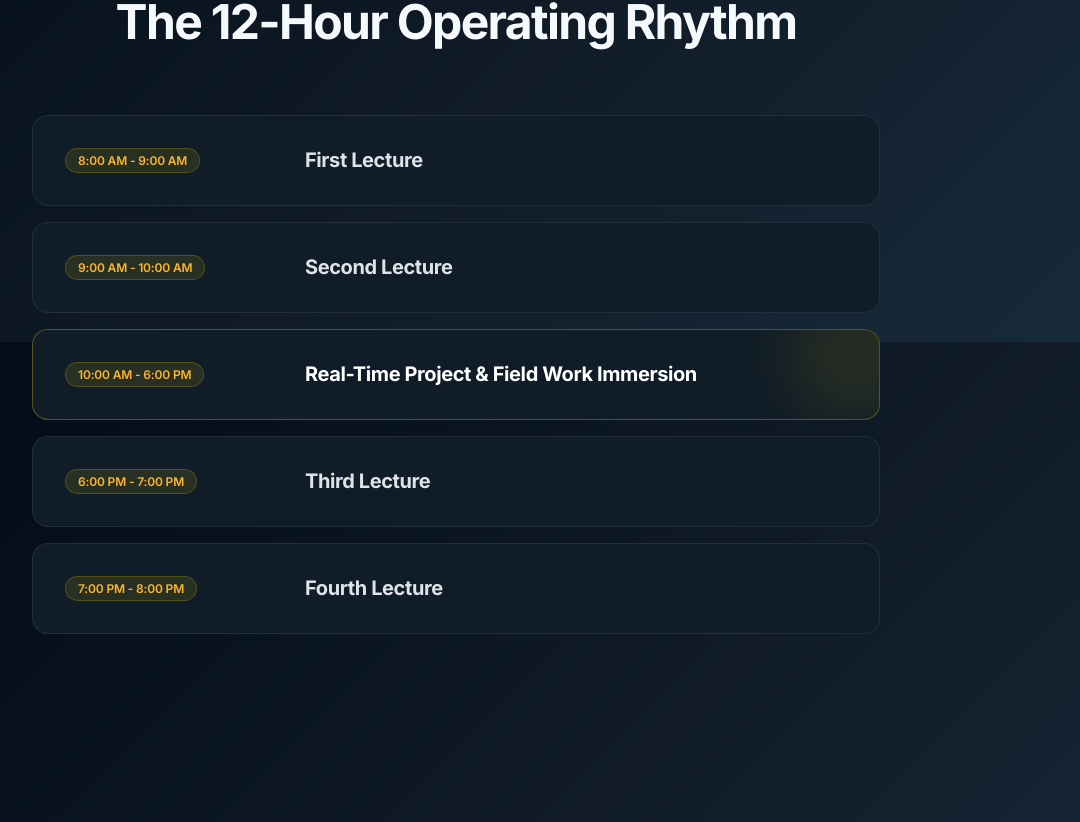
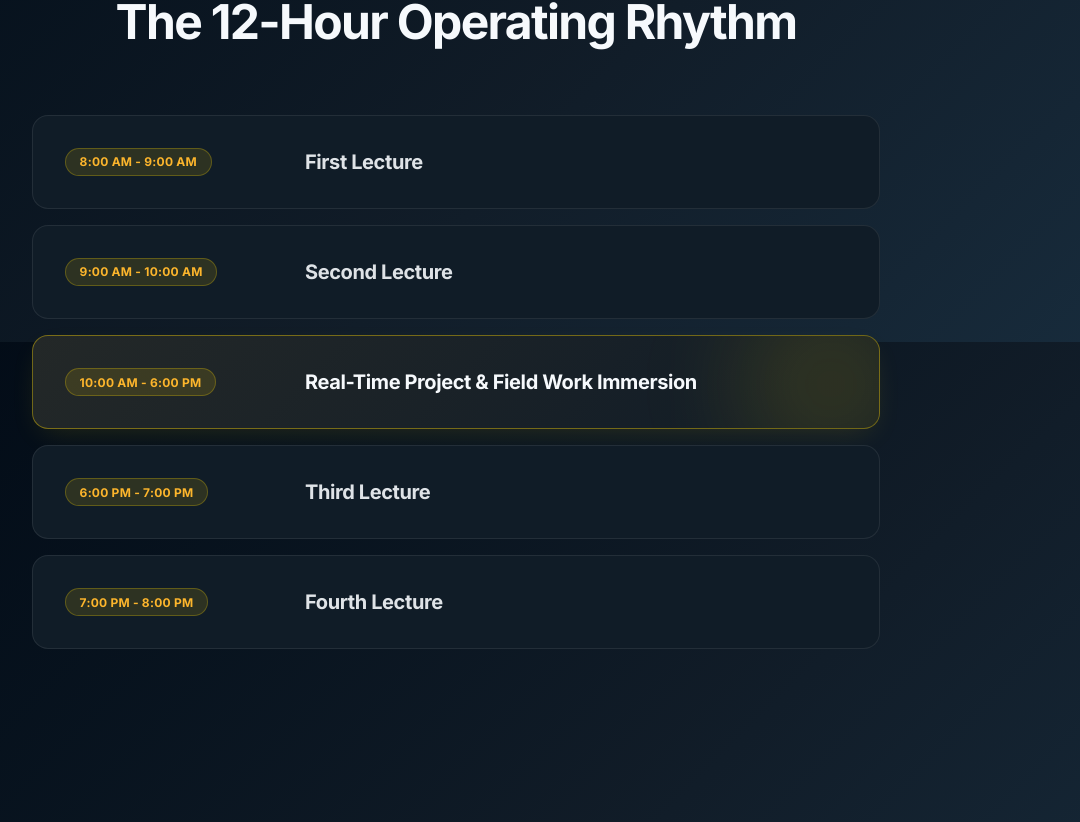
Before and after one commit to Uday0881/Lotlite_Edu, a React (Vite) app in the folder frontend/: page / in a window 1280 px wide. Shown: the part 5258-6080 px from the top of the page, without its empty margins (184-1264 px from the left). Built offline with nearby package versions, Linux system fonts and the light colour scheme.

Commit message:
text bg color fix

```diff
--- a/frontend/src/components/home/DailySchedule.jsx
+++ b/frontend/src/components/home/DailySchedule.jsx
@@ -25,6 +25,36 @@ export default function DailySchedule() {
           </h2>
         </div>
 
+        <style>{`
+          @media(min-width:768px){
+            .schedule-item { flex-direction:row !important; align-items:center !important; }
+            .schedule-time { width:14rem; }
+          }
+
+          /* Premium highlighted card styling for both dark and light themes */
+          .schedule-highlight-card {
+            border: 1px solid rgba(255, 215, 0, 0.4) !important;
+            background: linear-gradient(135deg, color-mix(in srgb, var(--card) 92%, var(--gold) 8%), var(--card)) !important;
+            box-shadow: 0 10px 30px -10px rgba(255, 215, 0, 0.15) !important;
+          }
+          .schedule-highlight-card:hover {
+            border-color: rgba(255, 215, 0, 0.7) !important;
+            box-shadow: 0 15px 40px -10px rgba(255, 215, 0, 0.25) !important;
+            transform: translateY(-4px);
+          }
+
+          /* Light mode specific adjustments for the highlighted card */
+          html.light .schedule-highlight-card {
+            background: linear-gradient(135deg, color-mix(in srgb, var(--card) 82%, var(--gold) 18%), var(--card)) !important;
+            border: 1px solid rgba(255, 215, 0, 0.6) !important;
+            box-shadow: 0 10px 30px -10px rgba(255, 215, 0, 0.2) !important;
+          }
+          html.light .schedule-highlight-card:hover {
+            border-color: rgba(255, 215, 0, 0.9) !important;
+            box-shadow: 0 15px 40px -10px rgba(255, 215, 0, 0.3) !important;
+          }
+        `}</style>
+
         <motion.div style={{ display: 'flex', flexDirection: 'column', gap: '1rem' }} variants={staggerContainer}>
           {dailyScheduleData.items.map((item, i) => (
             <motion.div
@@ -33,7 +63,7 @@ export default function DailySchedule() {
               style={{
                 position: 'relative',
                 borderRadius: '1rem',
-                border: `1px solid ${item.highlight ? 'rgba(255,215,0,0.3)' : 'var(--hairline)'}`,
+                border: '1px solid var(--hairline)',
                 padding: 'clamp(1.25rem,3vw,2rem)',
                 transition: 'all 300ms',
                 display: 'flex',
@@ -45,27 +75,25 @@ export default function DailySchedule() {
               }}
               onMouseEnter={(e) => (e.currentTarget.style.transform = 'translateY(-4px)')}
               onMouseLeave={(e) => (e.currentTarget.style.transform = 'translateY(0)')}
-              className="schedule-item"
+              className={`schedule-item ${item.highlight ? 'schedule-highlight-card' : ''}`}
             >
-              <style>{`@media(min-width:768px){.schedule-item{flex-direction:row !important;align-items:center !important}}`}</style>
-
               {item.highlight && (
-                <div style={{ position: 'absolute', top: 0, right: 0, width: '8rem', height: '8rem', background: 'rgba(255,215,0,0.1)', filter: 'blur(2rem)', borderRadius: '50%', marginTop: '-2.5rem', marginRight: '-2.5rem' }} />
+                <div style={{ position: 'absolute', top: 0, right: 0, width: '12rem', height: '12rem', background: 'rgba(255,215,0,0.12)', filter: 'blur(3rem)', borderRadius: '50%', marginTop: '-3rem', marginRight: '-3rem', pointerEvents: 'none' }} />
               )}
 
               {/* Time badge */}
               <div style={{ flexShrink: 0, position: 'relative', zIndex: 1 }} className="schedule-time">
-                <style>{`@media(min-width:768px){.schedule-time{width:14rem}}`}</style>
                 <span style={{
                   display: 'inline-flex',
                   alignItems: 'center',
                   borderRadius: '9999px',
-                  border: '1px solid rgba(255,215,0,0.2)',
-                  background: 'rgba(255,215,0,0.1)',
-                  padding: '0.25rem 0.75rem',
+                  border: '1px solid rgba(255,215,0,0.25)',
+                  background: 'rgba(255,215,0,0.12)',
+                  padding: '0.35rem 0.85rem',
                   fontSize: '0.75rem',
-                  fontWeight: 600,
+                  fontWeight: 700,
                   color: 'var(--gold)',
+                  letterSpacing: '0.02em',
                 }}>
                   {item.time}
                 </span>
@@ -73,10 +101,9 @@ export default function DailySchedule() {
 
               {/* Title */}
               <div style={{ flex: 1, position: 'relative', zIndex: 1 }}>
-                <h3 style={{
+                <h3 className="text-gray-900 dark:text-white" style={{
                   fontSize: '1.25rem',
                   fontWeight: 700,
-                  color: item.highlight ? 'white' : 'var(--foreground)',
                   opacity: item.highlight ? 1 : 0.9,
                 }}>
                   {item.title}
--- a/frontend/src/components/shared/AdmissionsProcess.jsx
+++ b/frontend/src/components/shared/AdmissionsProcess.jsx
@@ -29,7 +29,10 @@ export default function AdmissionsProcess() {
           <div style={{ fontSize: '0.75rem', textTransform: 'uppercase', letterSpacing: '0.1em', color: 'var(--gold)', marginBottom: '0.75rem' }}>
             {admissionsSection.eyebrow}
           </div>
-          <h2 style={{ fontSize: 'clamp(1.875rem,5vw,3rem)', fontWeight: 700, marginBottom: '1.5rem', color: 'var(--background)' }}>
+          <style>{`
+            .admissions-heading { color: var(--foreground); }
+          `}</style>
+          <h2 className="admissions-heading text-white dark:text-white" style={{ fontSize: 'clamp(1.875rem,5vw,3rem)', fontWeight: 700, marginBottom: '1.5rem', color: '#ffffff' }}>
             {admissionsSection.heading}
           </h2>
           <p style={{ fontSize: '1.125rem', color: 'rgba(255,255,255,0.7)', maxWidth: '48rem', margin: '0 auto', lineHeight: 1.625 }}>
```
